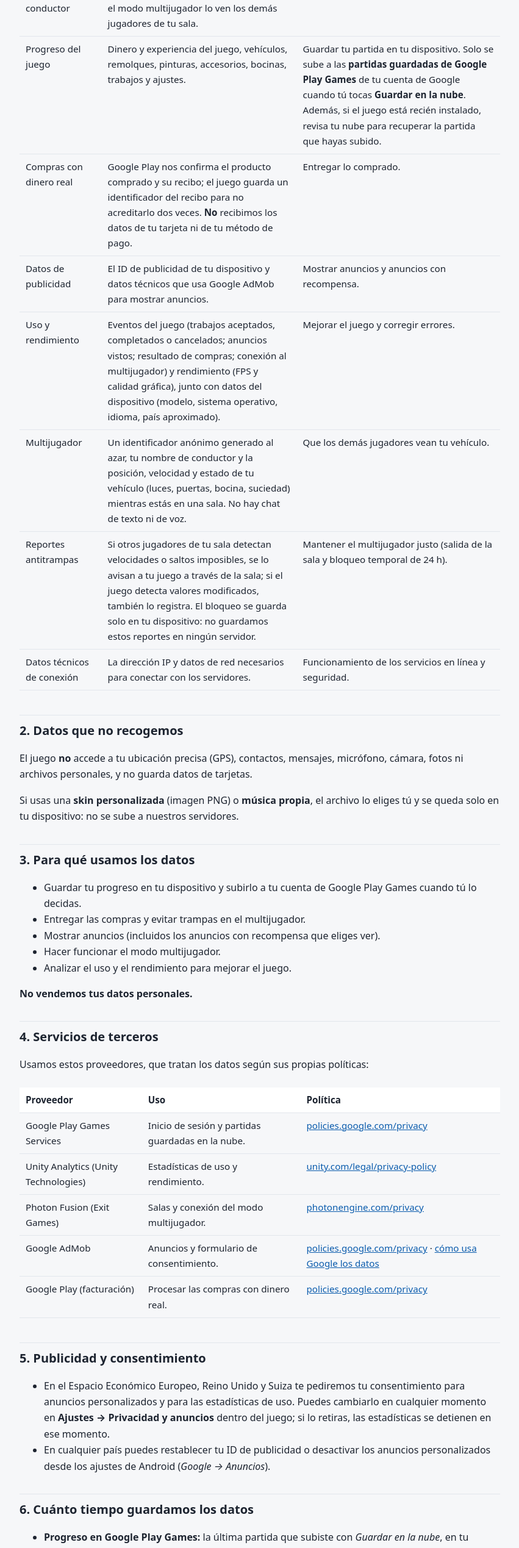
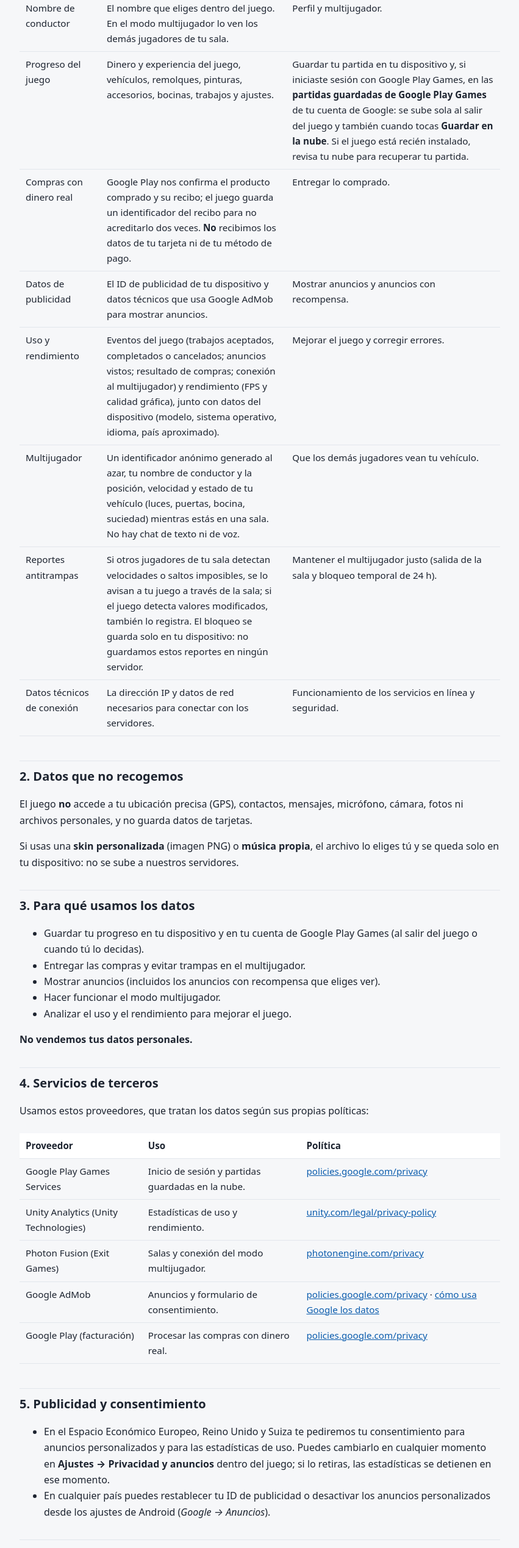
Before and after one commit to corvexgamesdev/corvexgamesdev, a plain HTML site: page index.html in a window 1280 px wide. Shown: the part 981-3519 px from the top of the page at 61% size, without its empty margins (214-1065 px from the left). Drawn offline with Linux system fonts and the light colour scheme.

Commit message:
Update index.html

```diff
--- a/index.html
+++ b/index.html
@@ -85,9 +85,10 @@ Al usar el juego aceptas esta política. Si tienes preguntas, escríbenos a
         <td>Perfil y multijugador.</td></tr>
     <tr><td>Progreso del juego</td>
         <td>Dinero y experiencia del juego, vehículos, remolques, pinturas, accesorios, bocinas, trabajos y ajustes.</td>
-        <td>Guardar tu partida en tu dispositivo. Solo se sube a las <strong>partidas guardadas de Google Play
-            Games</strong> de tu cuenta de Google cuando tú tocas <strong>Guardar en la nube</strong>. Además, si el
-            juego está recién instalado, revisa tu nube para recuperar la partida que hayas subido.</td></tr>
+        <td>Guardar tu partida en tu dispositivo y, si iniciaste sesión con Google Play Games, en las
+            <strong>partidas guardadas de Google Play Games</strong> de tu cuenta de Google: se sube sola al salir del
+            juego y también cuando tocas <strong>Guardar en la nube</strong>. Si el juego está recién instalado, revisa
+            tu nube para recuperar tu partida.</td></tr>
     <tr><td>Compras con dinero real</td>
         <td>Google Play nos confirma el producto comprado y su recibo; el juego guarda un identificador del recibo
             para no acreditarlo dos veces. <strong>No</strong> recibimos los datos de tu tarjeta ni de tu método de pago.</td>
@@ -124,7 +125,8 @@ tú y se queda solo en tu dispositivo: no se sube a nuestros servidores.</p>
 
 <h2 id="uso">3. Para qué usamos los datos</h2>
 <ul>
-  <li>Guardar tu progreso en tu dispositivo y subirlo a tu cuenta de Google Play Games cuando tú lo decidas.</li>
+  <li>Guardar tu progreso en tu dispositivo y en tu cuenta de Google Play Games (al salir del juego o cuando tú lo
+      decidas).</li>
   <li>Entregar las compras y evitar trampas en el multijugador.</li>
   <li>Mostrar anuncios (incluidos los anuncios con recompensa que eliges ver).</li>
   <li>Hacer funcionar el modo multijugador.</li>
@@ -170,10 +172,11 @@ tú y se queda solo en tu dispositivo: no se sube a nuestros servidores.</p>
 
 <h2 id="conservacion">6. Cuánto tiempo guardamos los datos</h2>
 <ul>
-  <li><strong>Progreso en Google Play Games:</strong> la última partida que subiste con <em>Guardar en la nube</em>, en tu
-      cuenta de Google, hasta que elimines tu cuenta desde el juego o borres los datos del juego en Google Play Juegos.</li>
+  <li><strong>Progreso en Google Play Games:</strong> la última partida subida a tu cuenta de Google, hasta que
+      elimines tu cuenta desde el juego o borres los datos del juego en Google Play Juegos.</li>
   <li><strong>Progreso en el dispositivo:</strong> hasta que elimines tu cuenta desde el juego o desinstales el juego.
-      Si desinstalas el juego sin haber subido tu partida a la nube, ese progreso se pierde.</li>
+      Si juegas sin iniciar sesión en Google Play Games, tu progreso solo está en el dispositivo y se pierde al
+      desinstalar.</li>
   <li><strong>Compras:</strong> el registro de cada compra lo conserva Google Play según su propia política.</li>
   <li><strong>Reportes antitrampas:</strong> solo durante la partida en la sala; los bloqueos duran 24 horas en tu
       dispositivo.</li>
```
